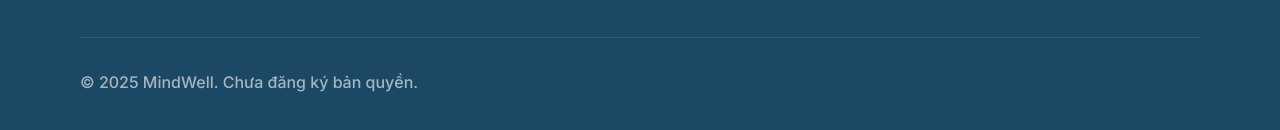
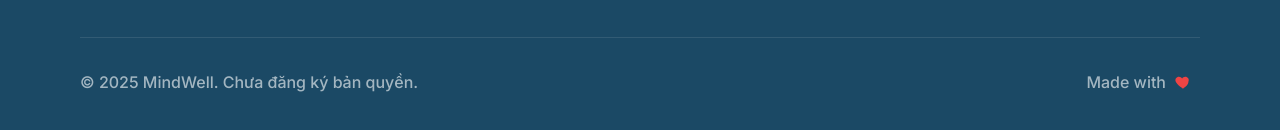
Before and after one commit to bawfng04/mindwell-frontend, a React (Vite) app: page / in a window 1280 px wide. Shown: the part 2786-2916 px from the top of the page. Built offline with nearby package versions, Linux system fonts and the light colour scheme.

Commit message:
fix Cloudflare build

```diff
--- a/src/components/Footer.tsx
+++ b/src/components/Footer.tsx
@@ -256,9 +256,9 @@ export default function Footer() {
         <div className="mt-8 flex flex-col gap-4 text-[16px] font-medium text-white/60 md:flex-row md:items-center md:justify-between">
           <div>© 2025 MindWell. Chưa đăng ký bản quyền.</div>
           <div className="flex items-center gap-2">
-            {/* <span>Made with</span>
+            <span>Made with</span>
             <Heart />
-            <span>by GPT 5.2</span> */}
+            <span></span>
           </div>
         </div>
       </div>
```
